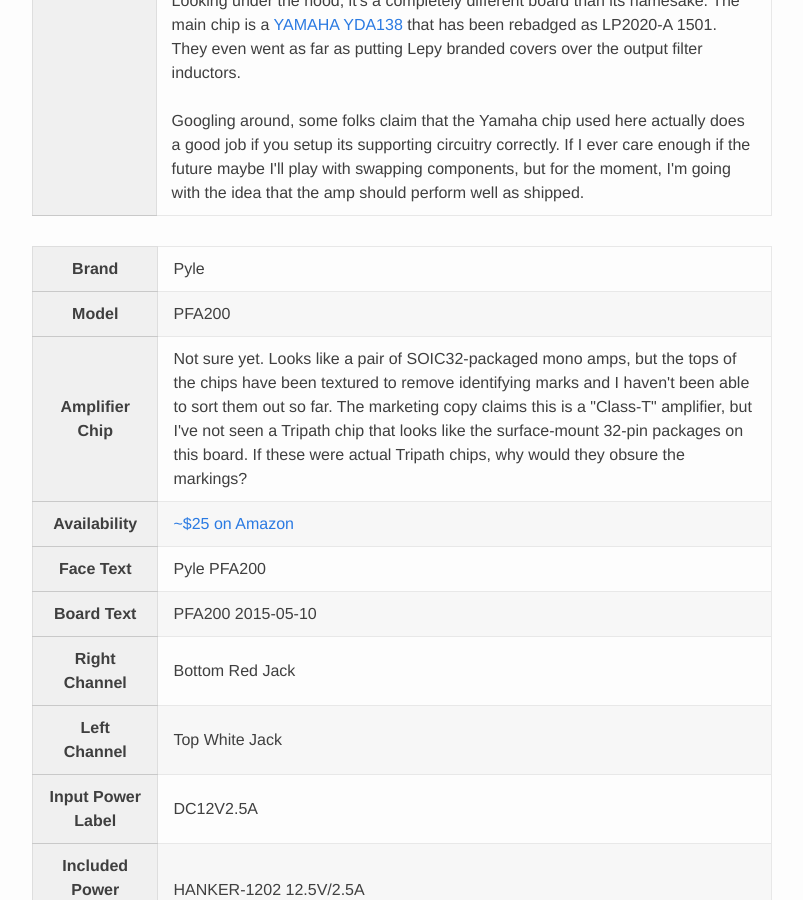
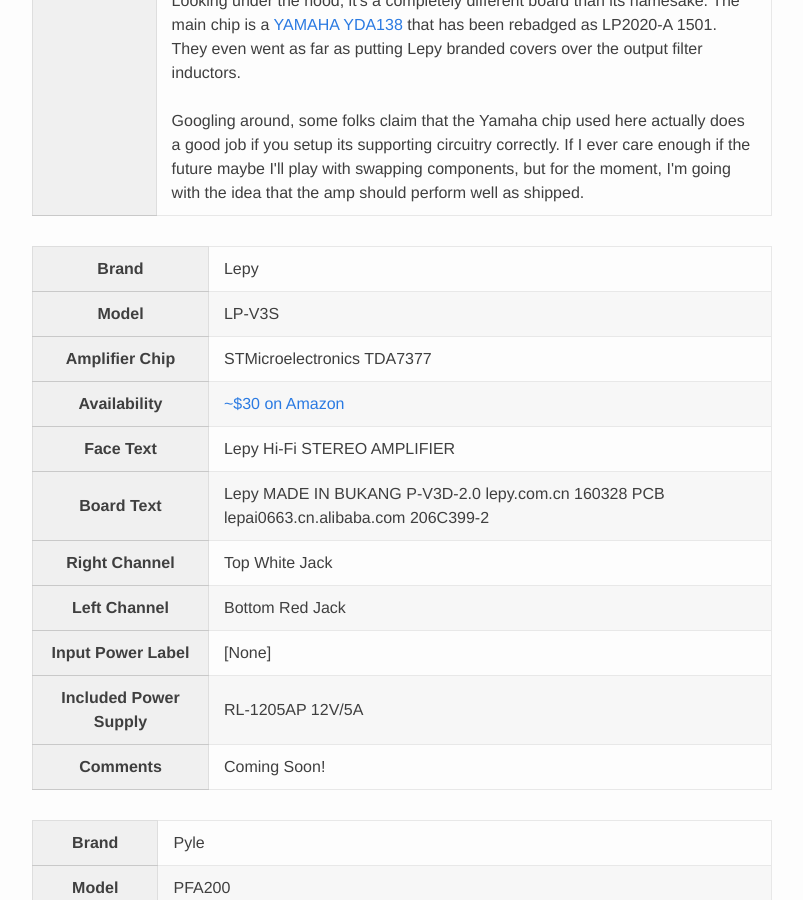
Before and after one commit to cilynx/cilynx.github.io, a Jekyll site: the page built from _posts/2018-01-27-mini_hifi_bakeoff.md, in a window 1280 px wide and 900 px high, scrolled down 8854 px. Shown: the whole window, without its empty margins (238-1041 px from the left). Built offline with Jekyll 4.4.1, drawn with Linux system fonts in a browser that asks for light colours; comment, search, counter and statistics services are not loaded; some of the changed text lies outside the part shown.

Commit message:
Add LP-V3S placeholder

```diff
--- a/_posts/2018-01-27-mini_hifi_bakeoff.md
+++ b/_posts/2018-01-27-mini_hifi_bakeoff.md
@@ -20,7 +20,7 @@
 |[Lepy LP-2020A](#Lepy LP-2020A)|Powered by the Yamaha [YDA138](/assets/YDA138.pdf), this one falls short on magic.  With some component replacement it's potentially possible for this to be an quality amp, but as-shipped, steer clear.|
 |[Pyle PFA200](#Pyle PFA200)|Pretty similar to the Lepy LP-2020A above.  Unknown amp chips with obscured labeling.  Doesn't feel like "Class-T" as the marketing wank claims.|
 |Lepy LP-2024A+|Considering the model number, I expected this one would have a Tripath [TA2024](/assets/Tripath TA2024.pdf), but it turns to have a [TAA2008](/assets/Tripath TAA2008.pdf).  I just got this one in May 2018.  Full review coming soon.|
-|Lepy LP-V3s|Supposedly based around the Toshiba [TA8254](/assets/Toshiba TA8254BHQ.pdf), I'm expecting this to be pretty similar to the Lepy LP-2020A.  Ordered in May 2018 -- Full review coming soon.|
+|[Lepy LP-V3S](Lepy LP-V3S)|Supposedly based around the Toshiba [TA8254](/assets/Toshiba TA8254BHQ.pdf), I'm expecting this to be pretty similar to the Lepy LP-2020A.  Ordered in May 2018 -- Full review coming soon.|
 |Lepy LP-2051|Looking at the model number, I'm guessing this has a Tripath [TK2051](/assets/Tripath TK2051.pdf) inside, but we see how well guessing worked out on the LP-2024A+  Ordered in May 2018 -- Full review coming soon.|
 
 ## Actual Data
@@ -146,6 +146,21 @@
 </td></tr>
 </table>
 
+<a name="Lepy LP-V3S"></a>
+<table>
+<tr><th>Brand</th><td>Lepy</td></tr>
+<tr><th>Model</th><td>LP-V3S</td></tr>
+<tr><th>Amplifier Chip</th><td>STMicroelectronics TDA7377</td></tr>
+<tr><th>Availability</th><td><a href="https://amzn.to/2IUTZmQ">~$30 on Amazon</a></td></tr>
+<tr><th>Face Text</th><td>Lepy Hi-Fi STEREO AMPLIFIER</td></tr>
+<tr><th>Board Text</th><td>Lepy MADE IN BUKANG P-V3D-2.0 lepy.com.cn 160328 PCB lepai0663.cn.alibaba.com 206C399-2</td></tr>
+<tr><th>Right Channel</th><td>Top White Jack</td></tr>
+<tr><th>Left Channel</th><td>Bottom Red Jack</td></tr>
+<tr><th>Input Power Label</th><td>[None]</td></tr>
+<tr><th>Included Power Supply</th><td>RL-1205AP 12V/5A</td></tr>
+<tr><th>Comments</th><td>Coming Soon!</td></tr>
+</table>
+
 <a name="Pyle PFA200"></a>
 <table>
 <tr><th>Brand</th><td>Pyle</td></tr>
```
